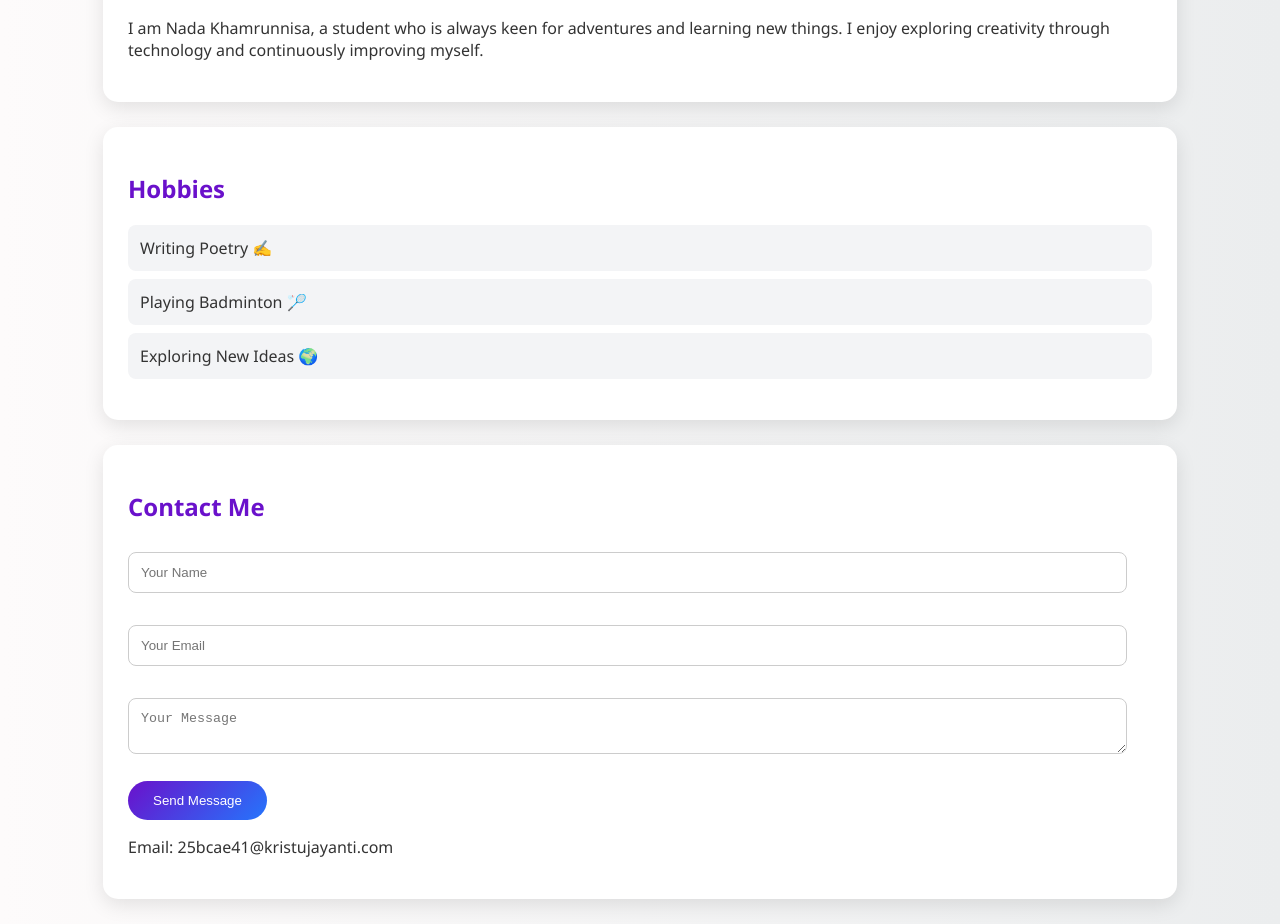
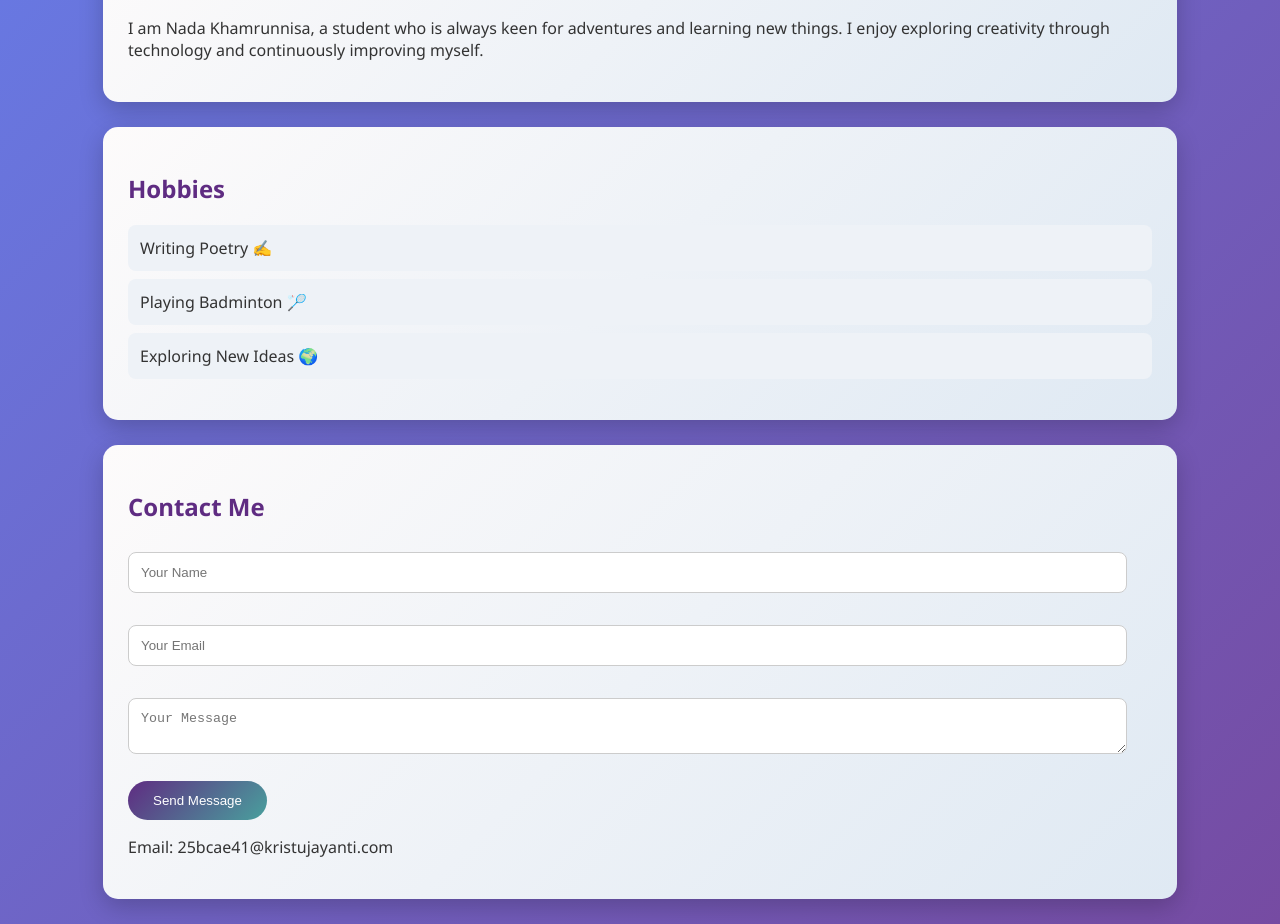
Before and after one commit to nada-student/student-profile-webapp, a plain HTML site: page frontend/index.html in a window 1280 px wide. Shown: the part 310-1234 px from the top of the page. Drawn offline with Linux system fonts and the light colour scheme.

Commit message:
Updated final CSS design

```diff
--- a/frontend/style.css
+++ b/frontend/style.css
@@ -1,8 +1,7 @@
-/* BACKGROUND */
 body {
   font-family: 'Segoe UI', sans-serif;
   margin: 0;
-  background: linear-gradient(to right, #fdfbfb, #ebedee);
+  background: linear-gradient(135deg, #667eea, #764ba2);
   color: #333;
 }
 
@@ -10,7 +9,7 @@ body {
 header {
   text-align: center;
   padding: 50px;
-  background: linear-gradient(135deg, #6a11cb, #2575fc);
+  background: linear-gradient(135deg, #5f2c82, #49a09d);
   color: white;
   border-bottom-left-radius: 30px;
   border-bottom-right-radius: 30px;
@@ -24,28 +23,27 @@ header h1 {
 header p {
   font-size: 18px;
   margin-top: 10px;
-  opacity: 0.9;
 }
 
-/* SECTION CARDS */
+/* SECTION */
 section {
   width: 80%;
   margin: 25px auto;
   padding: 25px;
   border-radius: 15px;
-  background: white;
-  box-shadow: 0 6px 20px rgba(0,0,0,0.1);
+  background: linear-gradient(135deg, #fdfbfb, #dfe9f3);
+  box-shadow: 0 8px 25px rgba(0,0,0,0.2);
   transition: 0.3s;
 }
 
-/* HOVER EFFECT */
+/* HOVER */
 section:hover {
   transform: translateY(-5px);
 }
 
 /* HEADINGS */
 h2 {
-  color: #6a11cb;
+  color: #5f2c82;
 }
 
 /* LIST */
@@ -55,7 +53,7 @@ ul {
 }
 
 ul li {
-  background: #f3f4f6;
+  background: #eef2f7;
   margin: 8px 0;
   padding: 12px;
   border-radius: 8px;
@@ -63,29 +61,21 @@ ul li {
 }
 
 ul li:hover {
-  background: #e0e7ff;
+  background: #dde6f3;
 }
 
-/* INPUTS */
+/* INPUT */
 input, textarea {
   width: 95%;
   padding: 12px;
   margin-top: 10px;
   border-radius: 8px;
   border: 1px solid #ccc;
-  transition: 0.3s;
-}
-
-/* INPUT FOCUS */
-input:focus, textarea:focus {
-  border-color: #6a11cb;
-  outline: none;
-  box-shadow: 0 0 5px rgba(106,17,203,0.3);
 }
 
 /* BUTTON */
 button {
-  background: linear-gradient(135deg, #6a11cb, #2575fc);
+  background: linear-gradient(135deg, #5f2c82, #49a09d);
   color: white;
   padding: 12px 25px;
   border: none;
@@ -94,8 +84,7 @@ button {
   transition: 0.3s;
 }
 
-/* BUTTON HOVER */
 button:hover {
   transform: scale(1.05);
-  background: linear-gradient(135deg, #5a0fbf, #1e63e0);
+  background: linear-gradient(135deg, #4b1f6f, #3c8d8a);
 }
```
